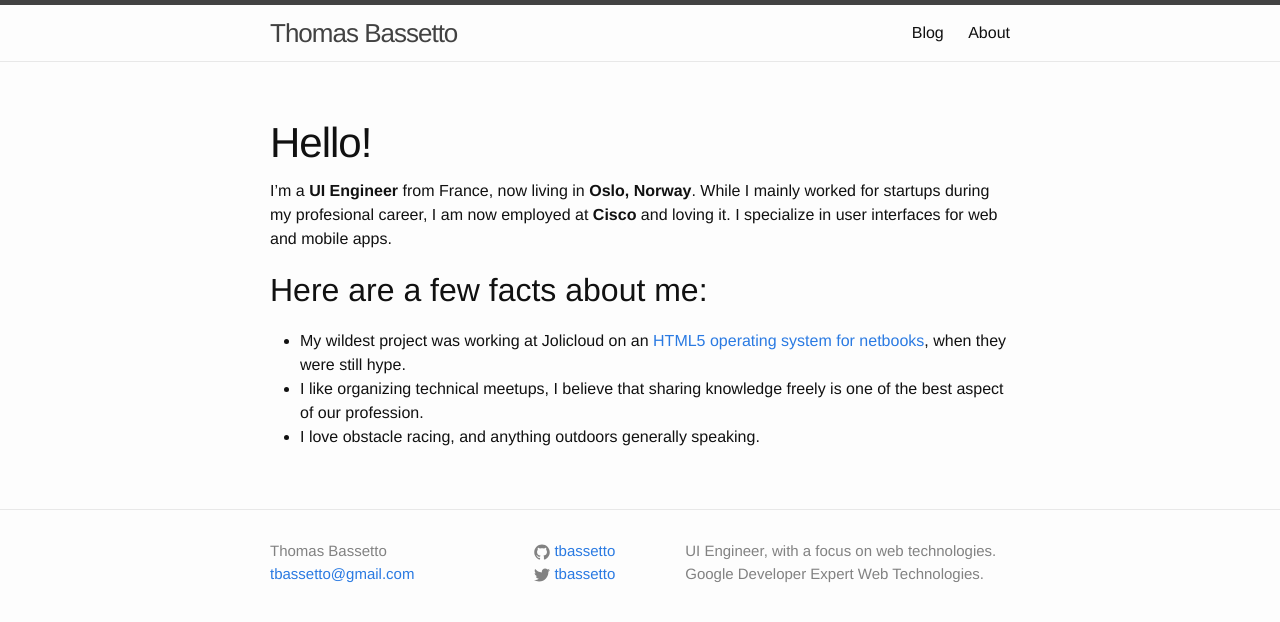
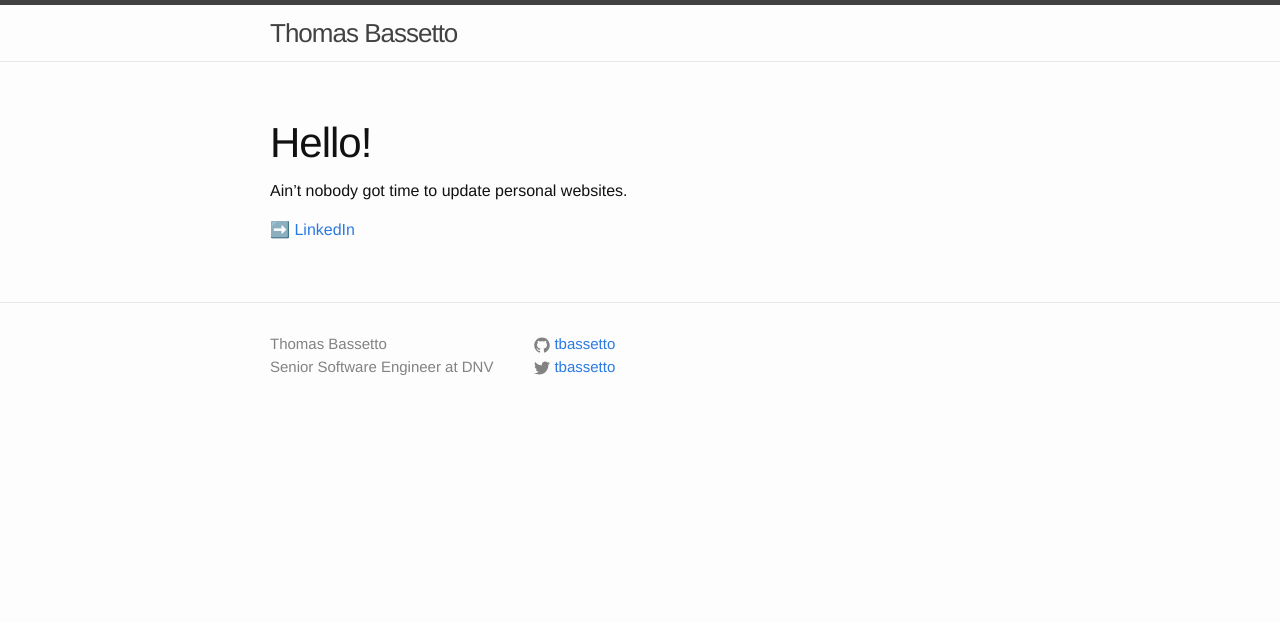
Before and after one commit to tbassetto/thomasbassetto.com-legacy, a Jekyll site: the page built from index.md, in a window 1280 px wide. Shown: the top 622 px of the page. Built offline with Jekyll 4.4.1, drawn with Linux system fonts in a browser that asks for light colours.

Commit message:
Upgrade everything

```diff
--- a/Gemfile
+++ b/Gemfile
@@ -2,3 +2,4 @@ source 'https://rubygems.org'
 gem 'jekyll', '>=3.0.0'
 gem 'jekyll-sitemap'
 gem 'classifier-reborn'
+gem 'webrick'
--- a/_config.yml
+++ b/_config.yml
@@ -1,7 +1,6 @@
 # Site settings
 title: Thomas Bassetto
-email: tbassetto@gmail.com
-description: UI Engineer, with a focus on web technologies. Google Developer Expert Web Technologies.
+description: "Senior Software Engineer at DNV"
 baseurl: "" # the subpath of your site, e.g. /blog/
 url: "http://thomasbassetto.com" # the base hostname & protocol for your site
 twitter_username: tbassetto
@@ -10,7 +9,6 @@ github_username:  tbassetto
 permalink: /blog/:title/
 lsi: true
 
-include: ["_pages"]
 exclude: [".editorconfig", ".gitignore", "Gemfile", "Gemfile.lock", "Makefile", "README.md"]
 
 # Build settings
--- a/_includes/footer.html
+++ b/_includes/footer.html
@@ -1,13 +1,14 @@
 <footer class="site-footer">
   <div class="wrapper">
     <div class="footer-col-wrapper">
-      <div class="footer-col  footer-col-1">
+      <div class="footer-col footer-col-1">
         <ul class="contact-list">
           <li>{{ site.title }}</li>
-          <li><a href="mailto:{{ site.email }}">{{ site.email }}</a></li>
+          <li>{{ site.description }}</li>
+          <!-- <li><a href="mailto:{{ site.email }}">{{ site.email }}</a></li> -->
         </ul>
       </div>
-      <div class="footer-col  footer-col-2">
+      <div class="footer-col footer-col-2">
         <ul class="social-media-list">
           {% if site.github_username %}
           <li>
@@ -17,7 +18,6 @@
                   <path fill="#828282" d="M7.999,0.431c-4.285,0-7.76,3.474-7.76,7.761 c0,3.428,2.223,6.337,5.307,7.363c0.388,0.071,0.53-0.168,0.53-0.374c0-0.184-0.007-0.672-0.01-1.32 c-2.159,0.469-2.614-1.04-2.614-1.04c-0.353-0.896-0.862-1.135-0.862-1.135c-0.705-0.481,0.053-0.472,0.053-0.472 c0.779,0.055,1.189,0.8,1.189,0.8c0.692,1.186,1.816,0.843,2.258,0.645c0.071-0.502,0.271-0.843,0.493-1.037 C4.86,11.425,3.049,10.76,3.049,7.786c0-0.847,0.302-1.54,0.799-2.082C3.768,5.507,3.501,4.718,3.924,3.65 c0,0,0.652-0.209,2.134,0.796C6.677,4.273,7.34,4.187,8,4.184c0.659,0.003,1.323,0.089,1.943,0.261 c1.482-1.004,2.132-0.796,2.132-0.796c0.423,1.068,0.157,1.857,0.077,2.054c0.497,0.542,0.798,1.235,0.798,2.082 c0,2.981-1.814,3.637-3.543,3.829c0.279,0.24,0.527,0.713,0.527,1.437c0,1.037-0.01,1.874-0.01,2.129 c0,0.208,0.14,0.449,0.534,0.373c3.081-1.028,5.302-3.935,5.302-7.362C15.76,3.906,12.285,0.431,7.999,0.431z"/>
                 </svg>
               </span>
-
               <span class="username">{{ site.github_username }}</span>
             </a>
           </li>
@@ -37,9 +37,9 @@
           {% endif %}
         </ul>
       </div>
-      <div class="footer-col  footer-col-3">
+      <!-- <div class="footer-col footer-col-3">
         <p class="text">{{ site.description }}</p>
-      </div>
+      </div> -->
     </div>
   </div>
 </footer>
--- a/_includes/header.html
+++ b/_includes/header.html
@@ -1,24 +1,24 @@
 <header class="site-header">
-
   <div class="wrapper">
-
     <a class="site-title" href="{{ site.baseurl }}/">{{ site.title }}</a>
 
     <nav class="site-nav">
       <a href="#" class="menu-icon">
         <svg viewBox="0 0 18 15">
-          <path fill="#424242" d="M18,1.484c0,0.82-0.665,1.484-1.484,1.484H1.484C0.665,2.969,0,2.304,0,1.484l0,0C0,0.665,0.665,0,1.484,0 h15.031C17.335,0,18,0.665,18,1.484L18,1.484z"/>
-          <path fill="#424242" d="M18,7.516C18,8.335,17.335,9,16.516,9H1.484C0.665,9,0,8.335,0,7.516l0,0c0-0.82,0.665-1.484,1.484-1.484 h15.031C17.335,6.031,18,6.696,18,7.516L18,7.516z"/>
-          <path fill="#424242" d="M18,13.516C18,14.335,17.335,15,16.516,15H1.484C0.665,15,0,14.335,0,13.516l0,0 c0-0.82,0.665-1.484,1.484-1.484h15.031C17.335,12.031,18,12.696,18,13.516L18,13.516z"/>
+          <path
+            fill="#424242"
+            d="M18,1.484c0,0.82-0.665,1.484-1.484,1.484H1.484C0.665,2.969,0,2.304,0,1.484l0,0C0,0.665,0.665,0,1.484,0 h15.031C17.335,0,18,0.665,18,1.484L18,1.484z"
+          />
+          <path
+            fill="#424242"
+            d="M18,7.516C18,8.335,17.335,9,16.516,9H1.484C0.665,9,0,8.335,0,7.516l0,0c0-0.82,0.665-1.484,1.484-1.484 h15.031C17.335,6.031,18,6.696,18,7.516L18,7.516z"
+          />
+          <path
+            fill="#424242"
+            d="M18,13.516C18,14.335,17.335,15,16.516,15H1.484C0.665,15,0,14.335,0,13.516l0,0 c0-0.82,0.665-1.484,1.484-1.484h15.031C17.335,12.031,18,12.696,18,13.516L18,13.516z"
+          />
         </svg>
       </a>
-
-      <div class="trigger">
-        <a class="page-link" href="/blog/">Blog</a>
-        <a class="page-link" href="/about/">About</a>
-      </div>
     </nav>
-
   </div>
-
 </header>
--- a/_pages/about/index.md
+++ /dev/null
@@ -1,15 +0,0 @@
----
-layout: page
-title: About me
-permalink: /about/
----
-
-Born in the [South-West Of France](http://blog.frenchtouch-travel.com/wp-content/uploads/2014/07/magret-de-canard-aux-deux-pommes-1.jpg), I gradually moved North for my education and work. Right now, I live in [Oslo, Norway](http://student.agh.edu.pl/~bwalus/meanwhile_in_norway_nel_frattempo_in_norvegia%20(4).jpg) :)
-
-I am a *UI Engineer*, with a focus on Web Technologies, working at [Cisco](http://www.cisco.com). I am a [Google Developer Expert Web Technologies](https://developers.google.com/experts/) since July 2015.
-
-I worked on an HTML5 Operating System ([Joli OS](https://www.jolicloud.com/jolios), née Jolicloud), **PhoneGap** apps, **Smart TVs** apps, **Spotify** and **Deezer** apps. All have in common to be based on **Open Web Technologies**.
-
-I also have experience giving technical talks (at [Paris Web](http://www.paris-web.fr/2013/ateliers/les-outils-pour-developpeurs-inclus-dans-les-navigateurs-web.php), [SUd Web](http://sudweb.fr/2012/talk/lopen-web-en-tant-que-pierre-angulaire-du-developpement-multi-objets/), [GDG DevFest Oslo](http://www.meetup.com/GDGOslo/events/213624092/), etc.) and organizing them ([ParisJS](http://parisjs.org), [PhoneGap Paris](http://www.meetup.com/PhoneGap-Paris/), [Paris Hackers](http://parishackers.org/), [dotJS](http://www.dotjs.io/), [Framsia](http://www.meetup.com/framsia/), etc.).
-
-While working in small startups, my responsibilities often include product design and customer support, which I also enjoy doing. I started a job at Cisco late 2015 and can’t wait to discover what it is like to work for a big company!
--- a/index.md
+++ b/index.md
@@ -4,10 +4,14 @@ layout: page
 
 <h1 class="post-title">Hello!</h1>
 
-I’m a **UI Engineer** from France, now living in **Oslo, Norway**. While I mainly worked for startups during my profesional career, I am now employed at **Cisco** and loving it. I specialize in user interfaces for web and mobile apps.
+Ain't nobody got time to update personal websites.
+
+➡️ <a href="https://www.linkedin.com/in/thomasbassetto/">LinkedIn</a>
+
+<!-- I’m a **UI Engineer** from France, now living in **Oslo, Norway**. While I mainly worked for startups during my profesional career, I am now employed at **Cisco** and loving it. I specialize in user interfaces for web and mobile apps.
 
 ## Here are a few facts about me:
 
 * My wildest project was working at Jolicloud on an [HTML5 operating system for netbooks](https://www.jolicloud.com/jolios), when they were still hype.
 * I like organizing technical meetups, I believe that sharing knowledge freely is one of the best aspect of our profession.
-* I love obstacle racing, and anything outdoors generally speaking.
+* I love obstacle racing, and anything outdoors generally speaking. -->
```
Also changed, not shown: _pages/blog/index.html (deleted, +0 -20 lines), _posts/2015-07-28-finally.md (deleted, +0 -13 lines), Gemfile.lock, README.md.
